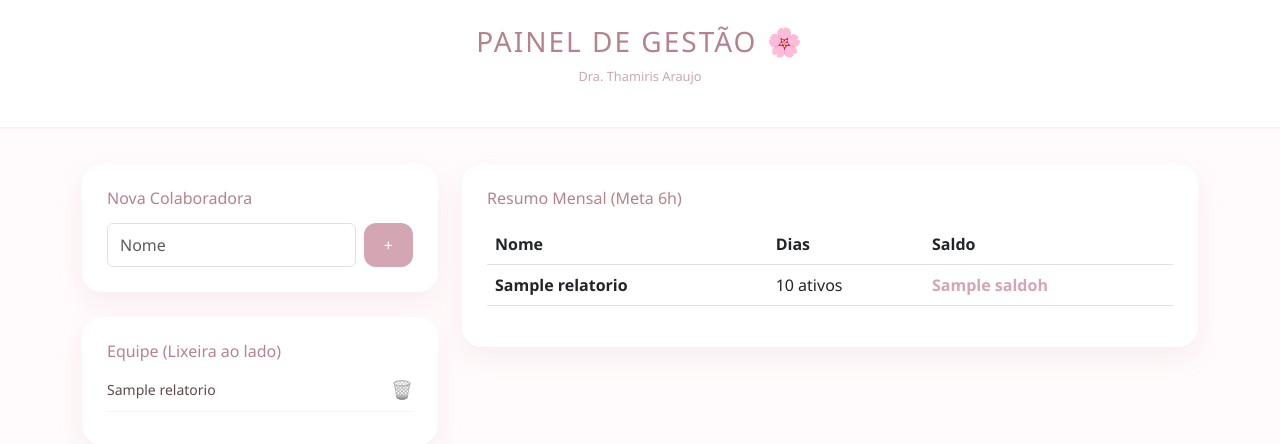
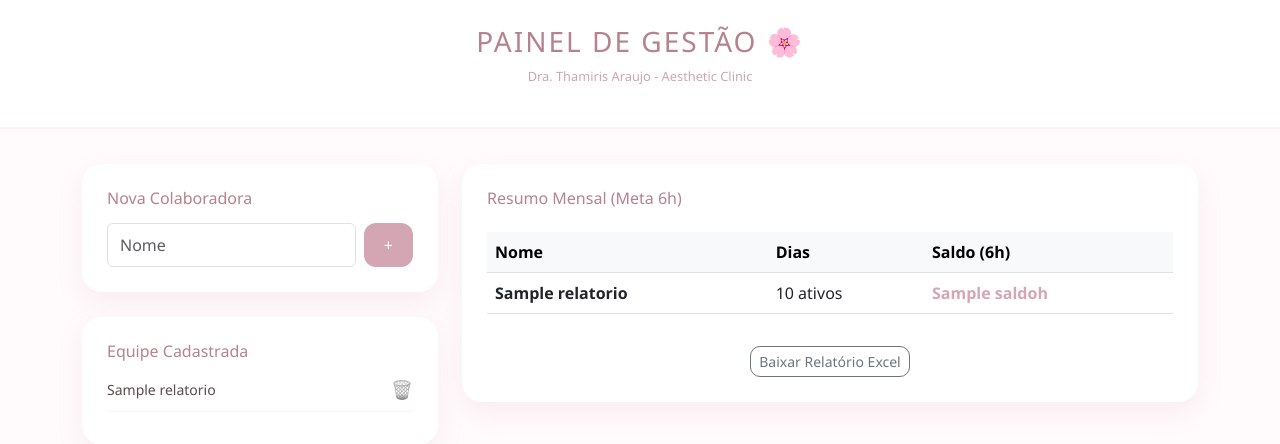
Before and after one commit to LucasBiazoto/Ponto, a Flask app: template templates/admin.html in a window 1280 px wide. Shown: the top 444 px of the page. Run offline with Flask 3, Linux system fonts and the light colour scheme; the template is opened without the code that fills it: most values are stand-ins (such as "Sample title", 1, 10 or a date in 2020).

Commit message:
VERSAO FINAL LUXO DRA THAMIRIS

```diff
--- a/templates/admin.html
+++ b/templates/admin.html
@@ -10,15 +10,15 @@
         .luxury-card { border-radius: 20px; border: none; box-shadow: 0 10px 25px rgba(212, 165, 178, 0.15); background: white; margin-bottom: 25px; padding: 25px; }
         .header-painel { background: white; border-bottom: 2px solid #fff0f3; padding: 25px; text-align: center; color: #b5838d; margin-bottom: 35px; }
         .btn-luxury { background: #d4a5b2; color: white; border-radius: 12px; border: none; padding: 10px 20px; transition: 0.3s; }
-        .btn-luxury:hover { background: #b5838d; }
-        .delete-icon { text-decoration: none; font-size: 1.1rem; filter: grayscale(1); transition: 0.3s; cursor: pointer; }
-        .delete-icon:hover { filter: grayscale(0); }
+        .btn-luxury:hover { background: #b5838d; transform: translateY(-2px); }
+        .delete-icon { text-decoration: none; font-size: 1.1rem; filter: grayscale(1); transition: 0.3s; cursor: pointer; border: none; background: none; }
+        .delete-icon:hover { filter: grayscale(0); transform: scale(1.2); }
     </style>
 </head>
 <body>
     <div class="header-painel">
         <h3 style="letter-spacing: 2px; font-weight: 300;">PAINEL DE GESTÃO 🌸</h3>
-        <p style="font-size: 0.8rem; opacity: 0.7;">Dra. Thamiris Araujo</p>
+        <p style="font-size: 0.8rem; opacity: 0.7;">Dra. Thamiris Araujo - Aesthetic Clinic</p>
     </div>
 
     <div class="container">
@@ -31,12 +31,13 @@
                         <button class="btn-luxury">+</button>
                     </form>
                 </div>
+
                 <div class="luxury-card">
-                    <h6 style="color: #b5838d; margin-bottom: 15px;">Equipe (Lixeira ao lado)</h6>
+                    <h6 style="color: #b5838d; margin-bottom: 15px;">Equipe Cadastrada</h6>
                     {% for r in relatorio %}
                     <div class="d-flex justify-content-between align-items-center mb-2 pb-2" style="border-bottom: 1px solid #fff0f3;">
                         <small>{{ r.nome }}</small>
-                        <a href="/excluir_colaboradora/{{ r.id }}?senha=8340" class="delete-icon" onclick="return confirm('Excluir?')">🗑️</a>
+                        <a href="/excluir_colaboradora/{{ r.id }}?senha=8340" class="delete-icon" onclick="return confirm('Excluir esta colaboradora?')">🗑️</a>
                     </div>
                     {% endfor %}
                 </div>
@@ -44,19 +45,24 @@
 
             <div class="col-12 col-lg-8">
                 <div class="luxury-card">
-                    <h6 style="color: #b5838d;" class="mb-3">Resumo Mensal (Meta 6h)</h6>
-                    <table class="table">
-                        <thead><tr><th>Nome</th><th>Dias</th><th>Saldo</th></tr></thead>
+                    <h6 style="color: #b5838d;" class="mb-4">Resumo Mensal (Meta 6h)</h6>
+                    <div class="table-responsive">
+                        <table class="table align-middle">
+                            <thead class="table-light"><tr><th>Nome</th><th>Dias</th><th>Saldo (6h)</th></tr></thead>
                             <tbody>
                                 {% for r in relatorio %}
                                 <tr>
                                     <td><strong>{{ r.nome }}</strong></td>
                                     <td>{{ r.dias }} ativos</td>
-                                <td style="color: #d4a5b2; font-weight: bold;">{{ r.saldo }}h</td>
+                                    <td class="fw-bold" style="color: #d4a5b2;">{{ r.saldo }}h</td>
                                 </tr>
                                 {% endfor %}
                             </tbody>
                         </table>
+                    </div>
+                    <div class="text-center mt-3">
+                        <a href="/exportar" class="btn btn-outline-secondary btn-sm" style="border-radius: 10px;">Baixar Relatório Excel</a>
+                    </div>
                 </div>
             </div>
         </div>
```
Lines whose indentation alone changed are shown as unchanged.
